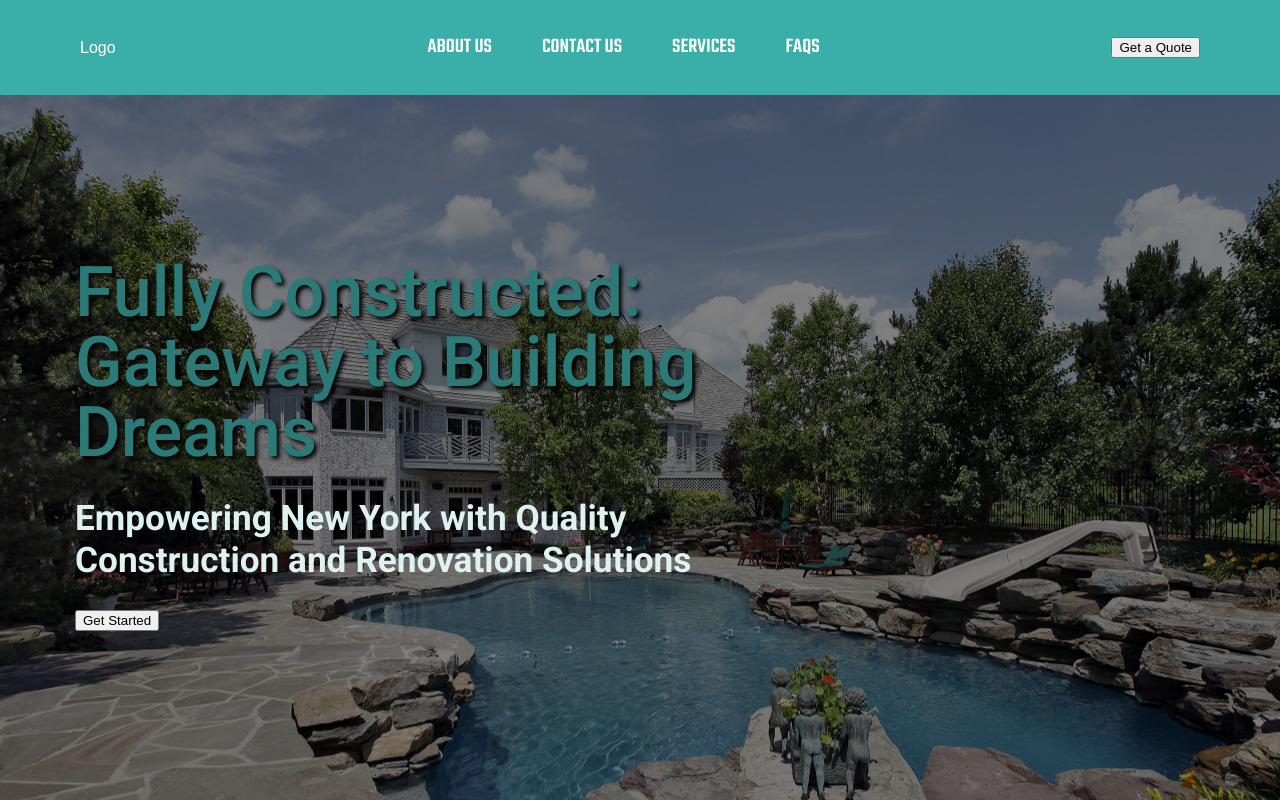
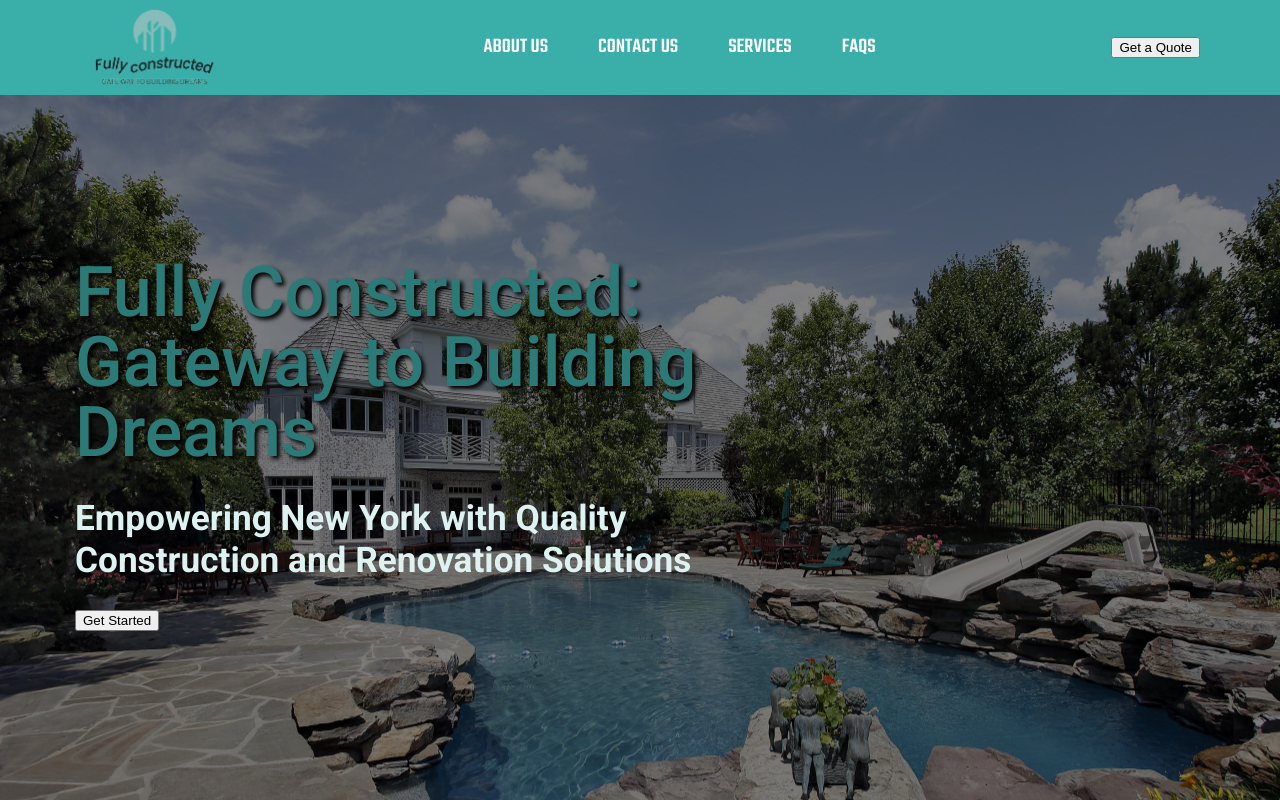
Before and after one commit to Wahaj-Ali/construction-web, a React (Create React App) app: page / in a window 1280 px wide. Shown: the top 800 px of the page. Built offline with nearby package versions, Linux system fonts and the light colour scheme.

Commit message:
Updated logo

```diff
--- a/src/Components/Navbar/Navbar.css
+++ b/src/Components/Navbar/Navbar.css
@@ -67,7 +67,7 @@
 }
 
 .logo img {
-  max-height: 125px;
+  max-height: 95px;
   max-width: 100%;
 }
 
--- a/src/Components/Navbar/Navbar.jsx
+++ b/src/Components/Navbar/Navbar.jsx
@@ -1,5 +1,5 @@
 import React, { useEffect, useState } from 'react';
-// import logo from '../../assets/logomin.png';
+import logo from '../../Assets/logo.png';
 import { Link } from 'react-router-dom';
 import {AiOutlineDoubleRight} from 'react-icons/ai';
 import './Navbar.css';
@@ -55,7 +55,7 @@ export const Navbar = () => {
       <div className="nav-container">
         <div className="logo">
           {/* <Link to="/"><img src={logo} alt="Logo" /></Link> */}
-          <p>Logo</p>
+          <img src={logo} alt="Fully Constructed" />
         </div>
         <div className="mobile-menu-button" onClick={toggleMobileMenu}>
           <span className="menu-icon">&#9776;</span>
```
Also changed, not shown: src/Assets/logo.jpg (deleted), src/Assets/logo.png (added).
